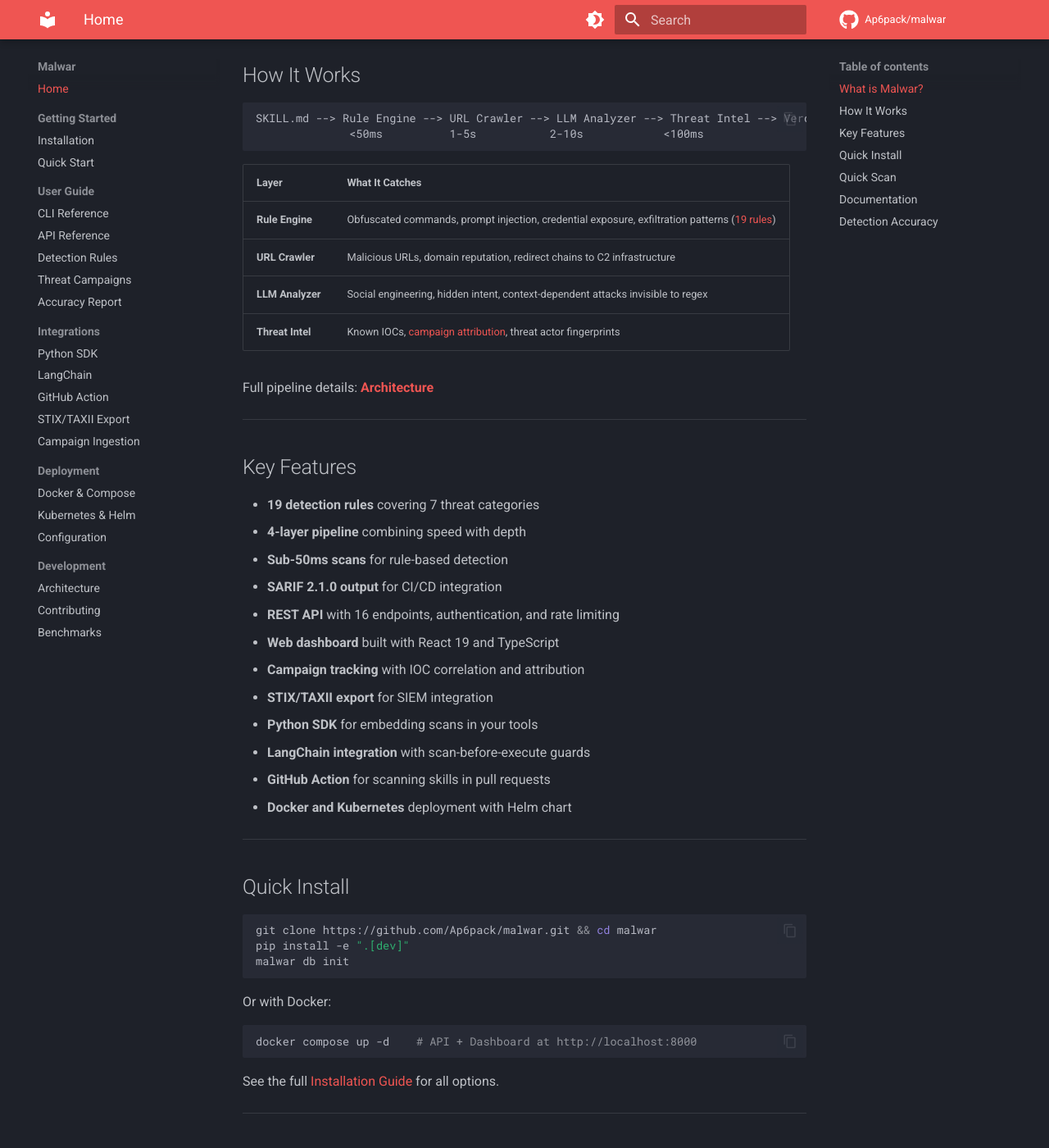
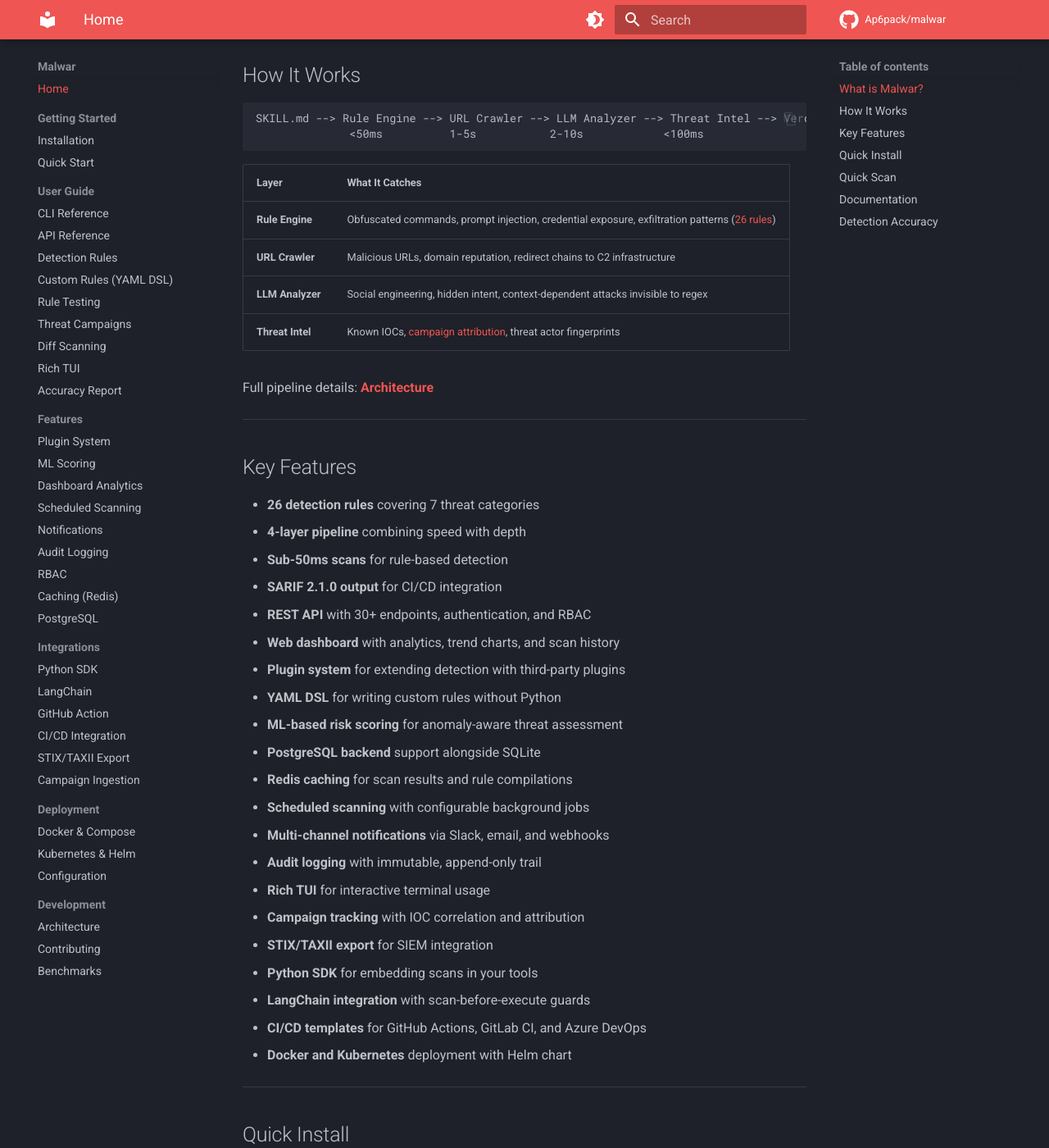
Before and after one commit to Ap6pack/malwar, an MkDocs documentation site: the page built from docs/index.md, in a window 1280 px wide and 1400 px high, scrolled down 535 px. Shown: the whole window at 82% size. Built offline with MkDocs 1.6.1 and Material for MkDocs 9.7.7, drawn with Linux system fonts in a browser that asks for light colours; comment, search, counter and statistics services are not loaded.

Commit message:
docs: add v0.3.0 feature pages to mkdocs nav and update index
Add all v0.3.0 feature documentation to site navigation: custom rules,
rule testing, plugins, ML scoring, analytics, scheduled scanning,
notifications, audit logging, RBAC, caching, PostgreSQL, TUI, diff
scanning, and CI/CD integration. Update index.md stats to match v0.3.0.
Fix broken cross-links in ci-integration.md.

```diff
--- a/docs/index.md
+++ b/docs/index.md
@@ -23,7 +23,7 @@ SKILL.md --> Rule Engine --> URL Crawler --> LLM Analyzer --> Threat Intel --> V
 
 | Layer | What It Catches |
 |-------|-----------------|
-| **Rule Engine** | Obfuscated commands, prompt injection, credential exposure, exfiltration patterns ([19 rules](guide/detection-rules.md)) |
+| **Rule Engine** | Obfuscated commands, prompt injection, credential exposure, exfiltration patterns ([26 rules](guide/detection-rules.md)) |
 | **URL Crawler** | Malicious URLs, domain reputation, redirect chains to C2 infrastructure |
 | **LLM Analyzer** | Social engineering, hidden intent, context-dependent attacks invisible to regex |
 | **Threat Intel** | Known IOCs, [campaign attribution](guide/threat-campaigns.md), threat actor fingerprints |
@@ -34,17 +34,26 @@ Full pipeline details: **[Architecture](development/architecture.md)**
 
 ## Key Features
 
-- **19 detection rules** covering 7 threat categories
+- **26 detection rules** covering 7 threat categories
 - **4-layer pipeline** combining speed with depth
 - **Sub-50ms scans** for rule-based detection
 - **SARIF 2.1.0 output** for CI/CD integration
-- **REST API** with 16 endpoints, authentication, and rate limiting
-- **Web dashboard** built with React 19 and TypeScript
+- **REST API** with 30+ endpoints, authentication, and RBAC
+- **Web dashboard** with analytics, trend charts, and scan history
+- **Plugin system** for extending detection with third-party plugins
+- **YAML DSL** for writing custom rules without Python
+- **ML-based risk scoring** for anomaly-aware threat assessment
+- **PostgreSQL backend** support alongside SQLite
+- **Redis caching** for scan results and rule compilations
+- **Scheduled scanning** with configurable background jobs
+- **Multi-channel notifications** via Slack, email, and webhooks
+- **Audit logging** with immutable, append-only trail
+- **Rich TUI** for interactive terminal usage
 - **Campaign tracking** with IOC correlation and attribution
 - **STIX/TAXII export** for SIEM integration
 - **Python SDK** for embedding scans in your tools
 - **LangChain integration** with scan-before-execute guards
-- **GitHub Action** for scanning skills in pull requests
+- **CI/CD templates** for GitHub Actions, GitLab CI, and Azure DevOps
 - **Docker and Kubernetes** deployment with Helm chart
 
 ---
--- a/mkdocs.yml
+++ b/mkdocs.yml
@@ -39,12 +39,27 @@ nav:
     - CLI Reference: guide/cli-reference.md
     - API Reference: guide/api-reference.md
     - Detection Rules: guide/detection-rules.md
+    - Custom Rules (YAML DSL): custom-rules.md
+    - Rule Testing: rule-testing.md
     - Threat Campaigns: guide/threat-campaigns.md
+    - Diff Scanning: diff-scanning.md
+    - Rich TUI: tui.md
     - Accuracy Report: guide/accuracy-report.md
+  - Features:
+    - Plugin System: plugins.md
+    - ML Scoring: ml-scoring.md
+    - Dashboard Analytics: analytics.md
+    - Scheduled Scanning: scheduled-scanning.md
+    - Notifications: notifications.md
+    - Audit Logging: audit-logging.md
+    - RBAC: rbac.md
+    - Caching (Redis): caching.md
+    - PostgreSQL: postgresql.md
   - Integrations:
     - Python SDK: integrations/sdk.md
     - LangChain: integrations/langchain.md
     - GitHub Action: integrations/github-action.md
+    - CI/CD Integration: ci-integration.md
     - STIX/TAXII Export: integrations/stix-taxii.md
     - Campaign Ingestion: integrations/campaign-ingestion.md
   - Deployment:
```
Also changed, not shown: docs/ci-integration.md (+2 -2 lines).
